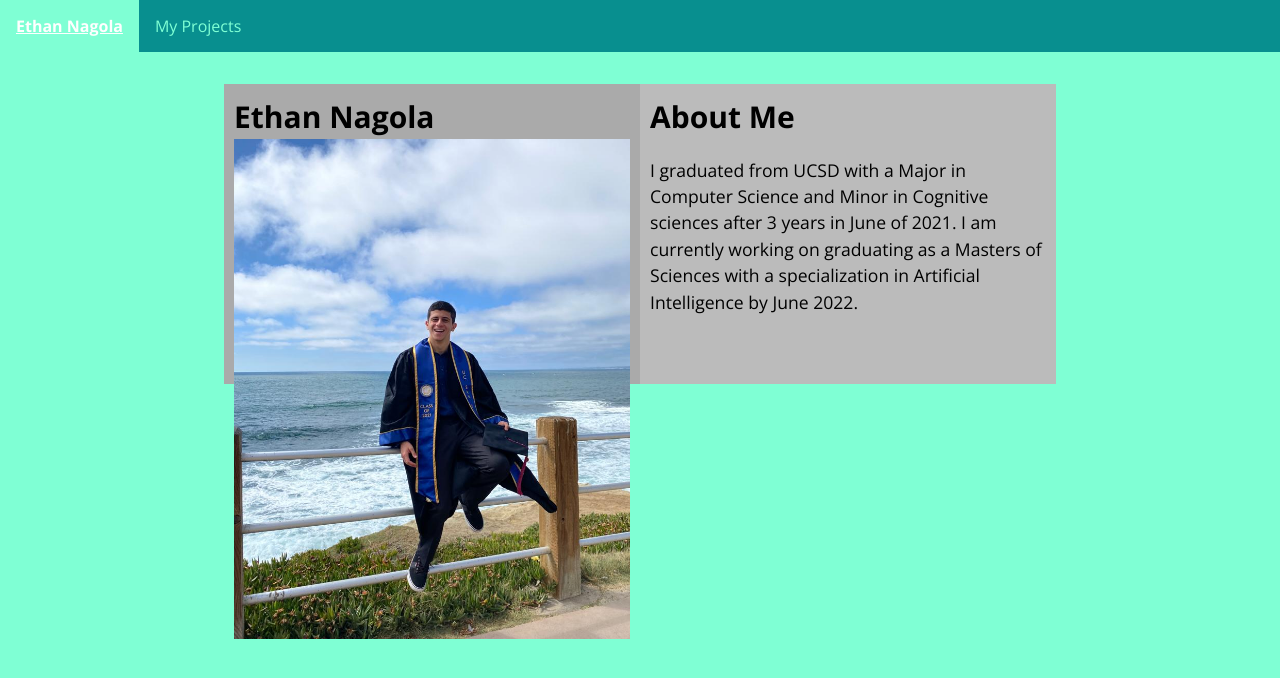
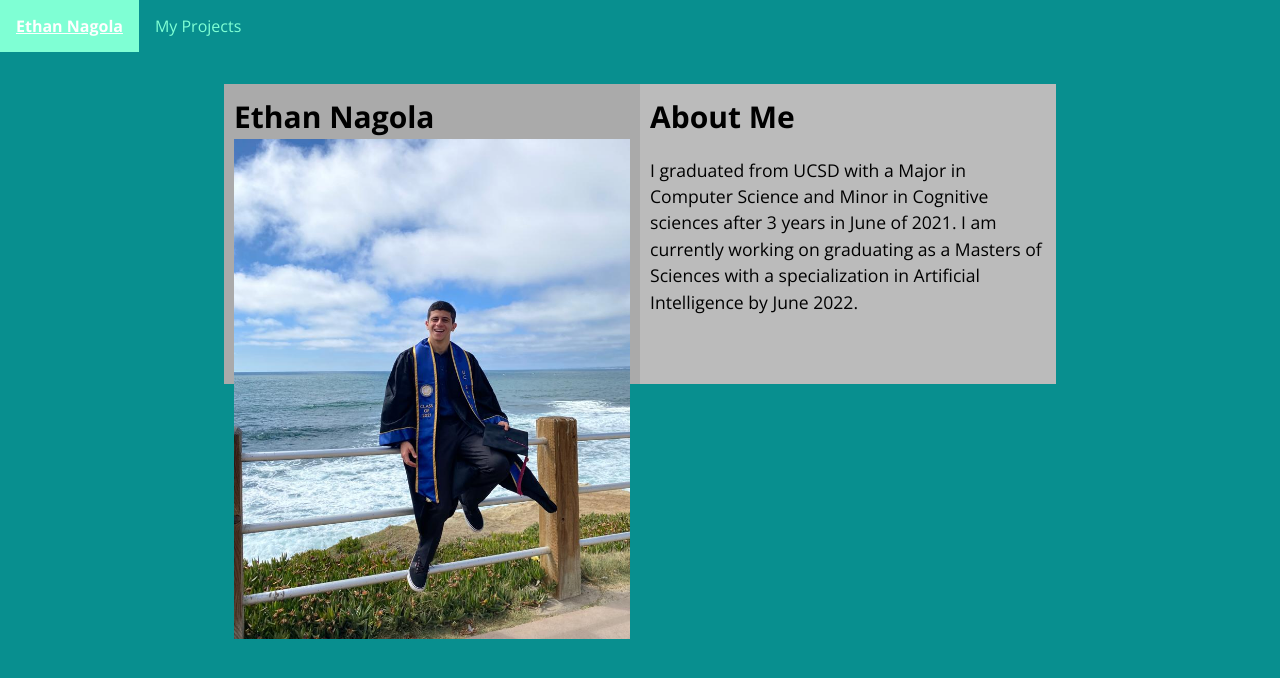
Before and after one commit to enagola/web, a Jekyll site: the page built from docs/ethan.md, in a window 1280 px wide. Shown: the top 678 px of the page. Built offline with Jekyll 4.4.1, drawn with Linux system fonts in a browser that asks for light colours.

Commit message:
Update stylesheet.css

```diff
--- a/docs/stylesheets/stylesheet.css
+++ b/docs/stylesheets/stylesheet.css
@@ -8,7 +8,7 @@
   font-size: 16px;
   line-height: 1.5;
   color: black;
-  background: #7FFFD4;
+  background: #088F8F;
   animation: fadebackground 1s;
 }
 @keyframes fadebackground {
```
